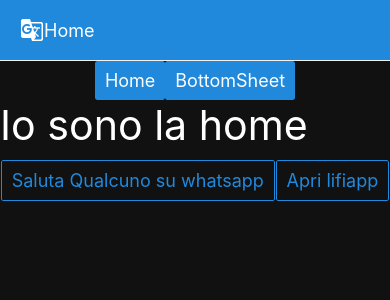
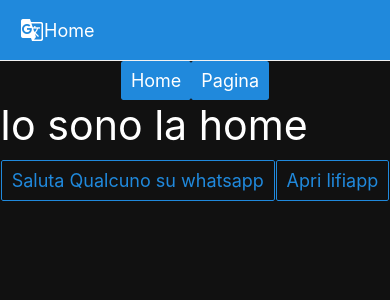
Before and after one commit to AndreaMolinari/test-pages, a React Native app: screen / in a window 390 px wide. Shown: the top 300 px of the page. Built offline with nearby package versions, Linux system fonts and the light colour scheme.

Commit message:
fix: ok web nav

```diff
--- a/src/HomeView.tsx
+++ b/src/HomeView.tsx
@@ -38,11 +38,11 @@ interface Btn {
 const buttons: Btn[] = [
   {
     title: "Home",
-    screen: "/Home",
+    screen: "Home",
   },
   {
-    title: "BottomSheet",
-    screen: "/BottomSheet",
+    title: "Pagina",
+    screen: "BottomSheet",
   },
 ];
 
@@ -55,7 +55,11 @@ const MainNav: React.FC<MainNav> = (props) => {
   return (
     <View style={{ marginHorizontal: "auto", flexDirection: "row" }}>
       {props.buttons.map((b, i) => (
-        <Button onPress={() => linkTo(b.screen)} key={i} title={b.title} />
+        <Button
+          onPress={() => linkTo({ screen: b.screen })}
+          key={i}
+          title={b.title}
+        />
       ))}
     </View>
   );
--- a/src/Navigator/Main.navigator.tsx
+++ b/src/Navigator/Main.navigator.tsx
@@ -11,8 +11,8 @@ const NavStack = createNativeStackNavigator();
 
 const configs = {
   screens: {
-    Home: "Home",
-    BottomSheet: "BottomSheet",
+    Home: "test-pages/Home",
+    BottomSheet: "test-pages/BottomSheet",
     NoMatch: "*",
   },
 };
```
